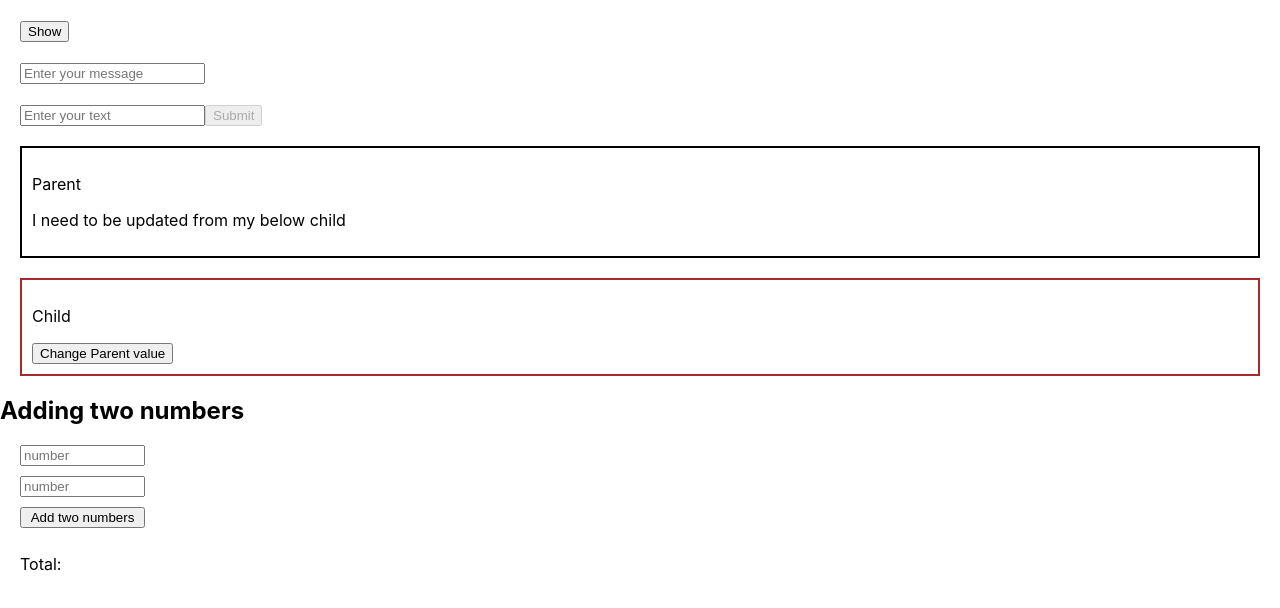
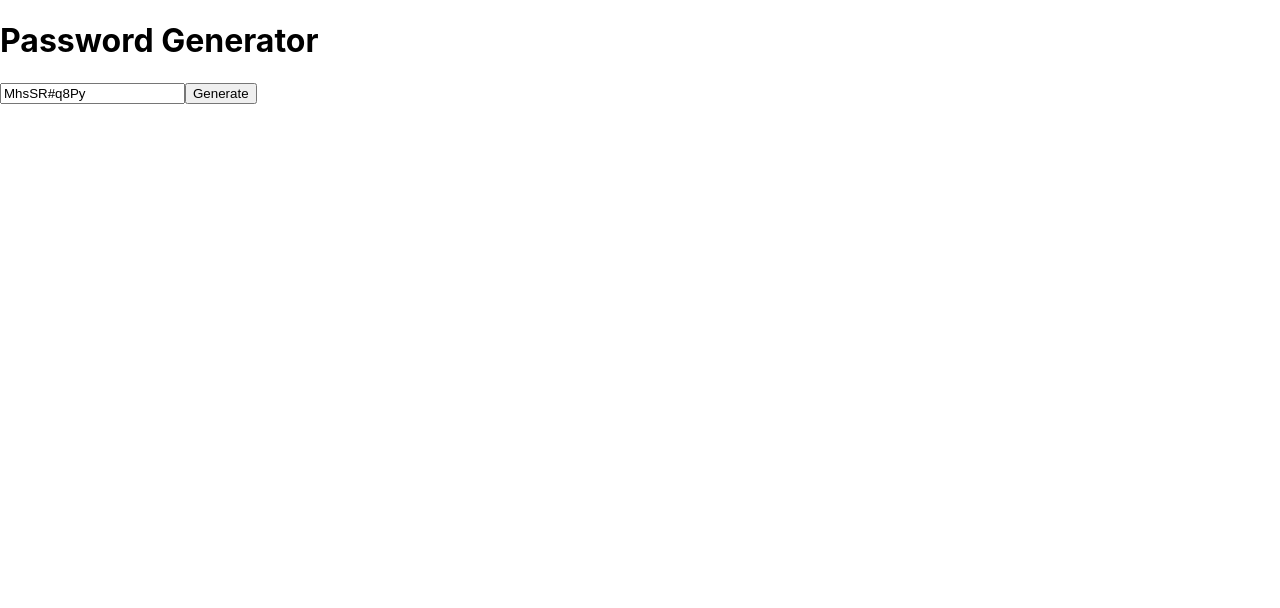
Before and after one commit to asadraiyan/React-Hooks-using-array-method, a React (Create React App) app: page / in a window 1280 px wide. Shown: the top 608 px of the page. Built offline with nearby package versions, Linux system fonts and the light colour scheme.

Commit message:
Created a random password generator

```diff
--- a/src/App.js
+++ b/src/App.js
@@ -3,7 +3,8 @@
 // import CompA from './components/CompA';
 // import Reactlifecyclemethod from './Reactlifecyclemethod';
 // import AgeCalculator from "./components/AgeCalculator";
-import CodingChallenge from "./components/CodingChallenge";
+// import CodingChallenge from "./components/CodingChallenge";
+import PasswordGen from "./components/PasswordGen";
 // import Table from "./components/Table";
 // import Counter from "./components/Counter"
 // import Inputdisplay from "./components/Inputdisplay";
@@ -57,7 +58,8 @@ const App = () => {
         {/* <Assignment /> */}
         {/* <Table /> */}
         {/* <AgeCalculator /> */}
-        <CodingChallenge />
+        {/* <CodingChallenge /> */}
+        <PasswordGen />
 
         {/* </Routes> */}
       </div>
--- a/src/components/CodingChallenge.js
+++ b/src/components/CodingChallenge.js
@@ -48,8 +48,8 @@ const CodingChallenge = () => {
           placeholder="Enter your message"
         />
         <ol>
-          {item.map((curValue) => {
-            return <li>{curValue}</li>;
+          {item.map((curValue, index) => {
+            return <li key={index}>{curValue}</li>;
           })}
         </ol>
       </div>
--- /dev/null
+++ b/src/components/PasswordGen.js
@@ -0,0 +1,44 @@
+import React, { useState } from "react";
+
+const PasswordGen = () => {
+  const [input, setInput] = useState("MhsSR#q8Py");
+
+  const upperCase = "ABCDEFGHIJKLMNOPQRSTUVWXYZ";
+  const lowerCase = "abcdefghijklmnopqrstuvwxyz";
+  const numbers = "0123456789";
+  const specialChar = "!'^+%&/()=?_#$½§{[]}|;:>÷`<.*-@é";
+  let characterList = "";
+  const handleGenerate = () => {
+    if (input) {
+      characterList = characterList + upperCase;
+      characterList = characterList + lowerCase;
+      characterList = characterList + numbers;
+      characterList = characterList + specialChar;
+    }
+    setInput(createPassword(characterList));
+  };
+  const createPassword = (characterList) => {
+    let password = "";
+    for (let i = 0; i < 10; i++) {
+      const characterIndex = Math.round(Math.random() * characterList.length);
+      console.log(characterIndex);
+      password = password + characterList.charAt(characterIndex);
+      console.log(password);
+    }
+    return password;
+  };
+
+  return (
+    <div>
+      <h1>Password Generator</h1>
+      <input
+        type="text"
+        onChange={(e) => setInput(e.target.value)}
+        value={input}
+      />
+      <button onClick={handleGenerate}>Generate</button>
+    </div>
+  );
+};
+
+export default PasswordGen;
```
